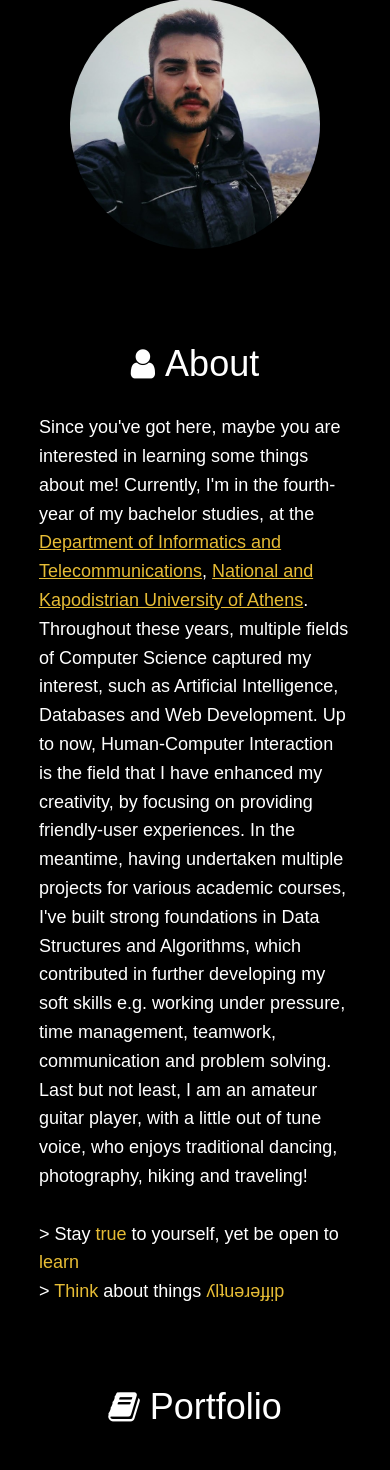
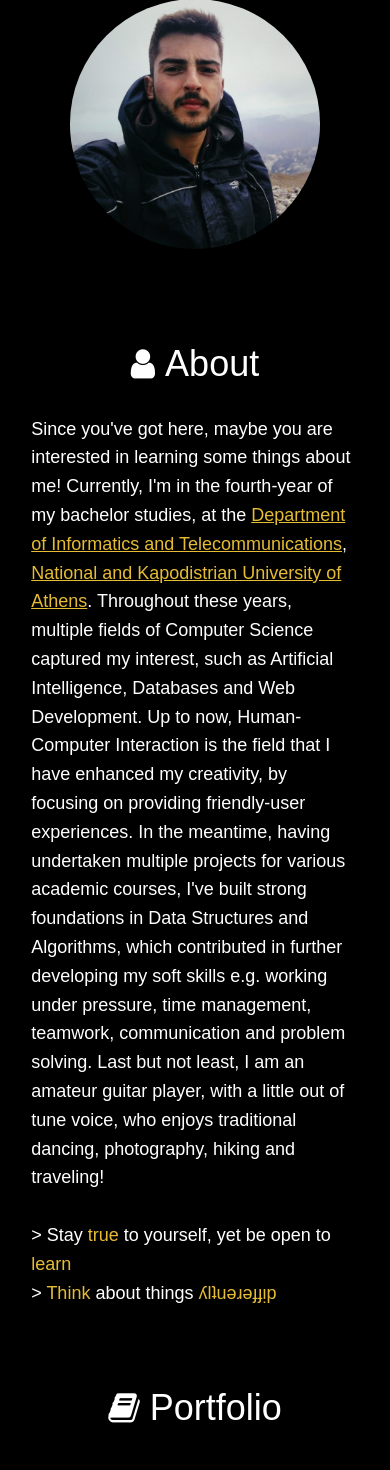
Before and after one commit to mansstiv/mansstiv.github.io, a PHP site: page / in a window 390 px wide. Shown: the part 373-1843 px from the top of the page. Run offline with PHP 8.4, Linux system fonts and the light colour scheme; some web fonts are replaced.

Commit message:
Update styles.css

```diff
--- a/styles.css
+++ b/styles.css
@@ -203,7 +203,7 @@ h2 {
   display: flex;
   align-items: center;
   justify-content: center;
-  margin: 34% 8% 0% 8%;
+  margin: 34% 7.5% 0% 7.5%;
   width: auto;
 }
 
@@ -782,8 +782,8 @@ textarea:focus {
 
 @media (max-width: 1050px) {
   .about-section-text {
-    margin-right: 10% !important;
-    margin-left: 10% !important;
+    margin-right: 8% !important;
+    margin-left: 8% !important;
   }
   .container-form {
     margin-left: 8% !important;
```
